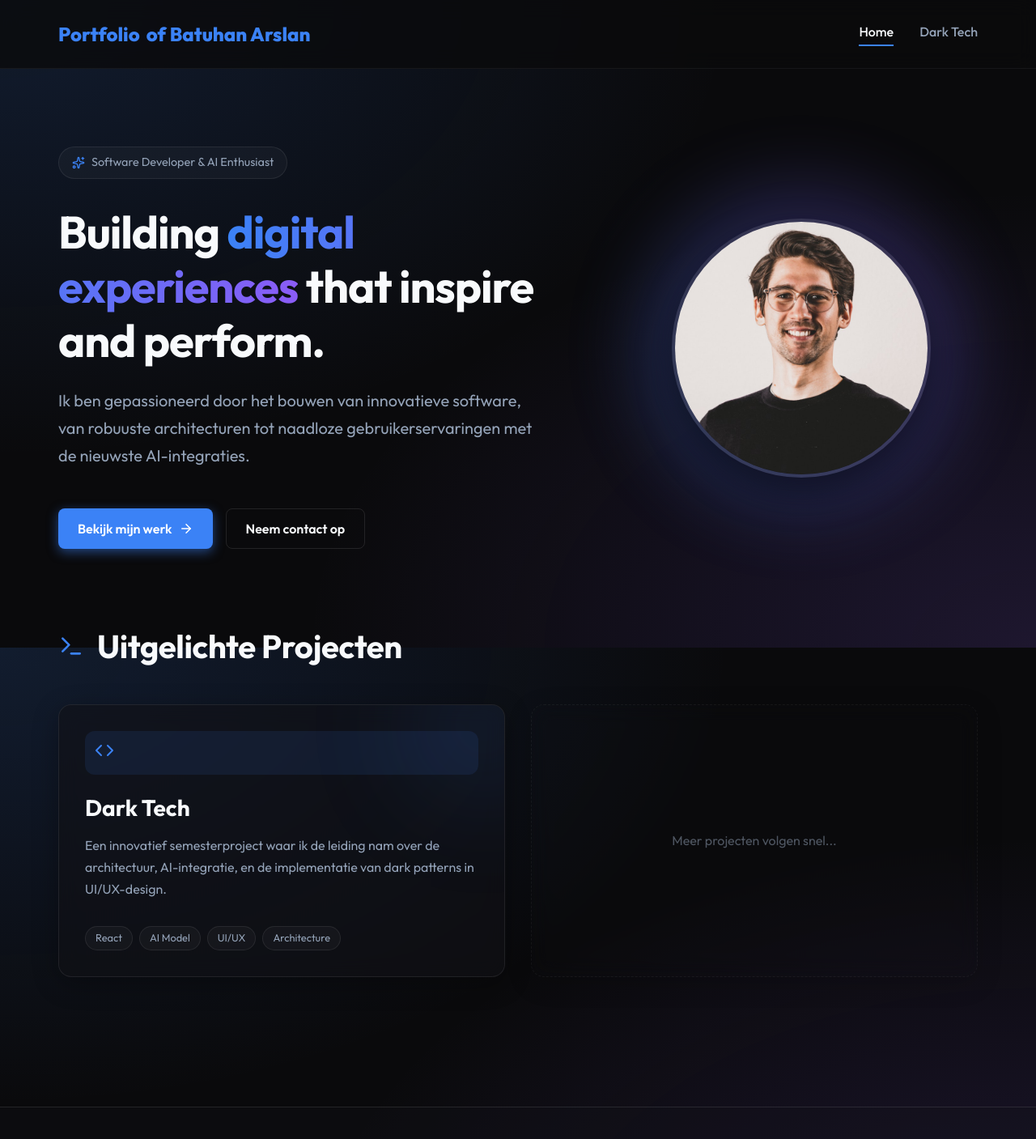
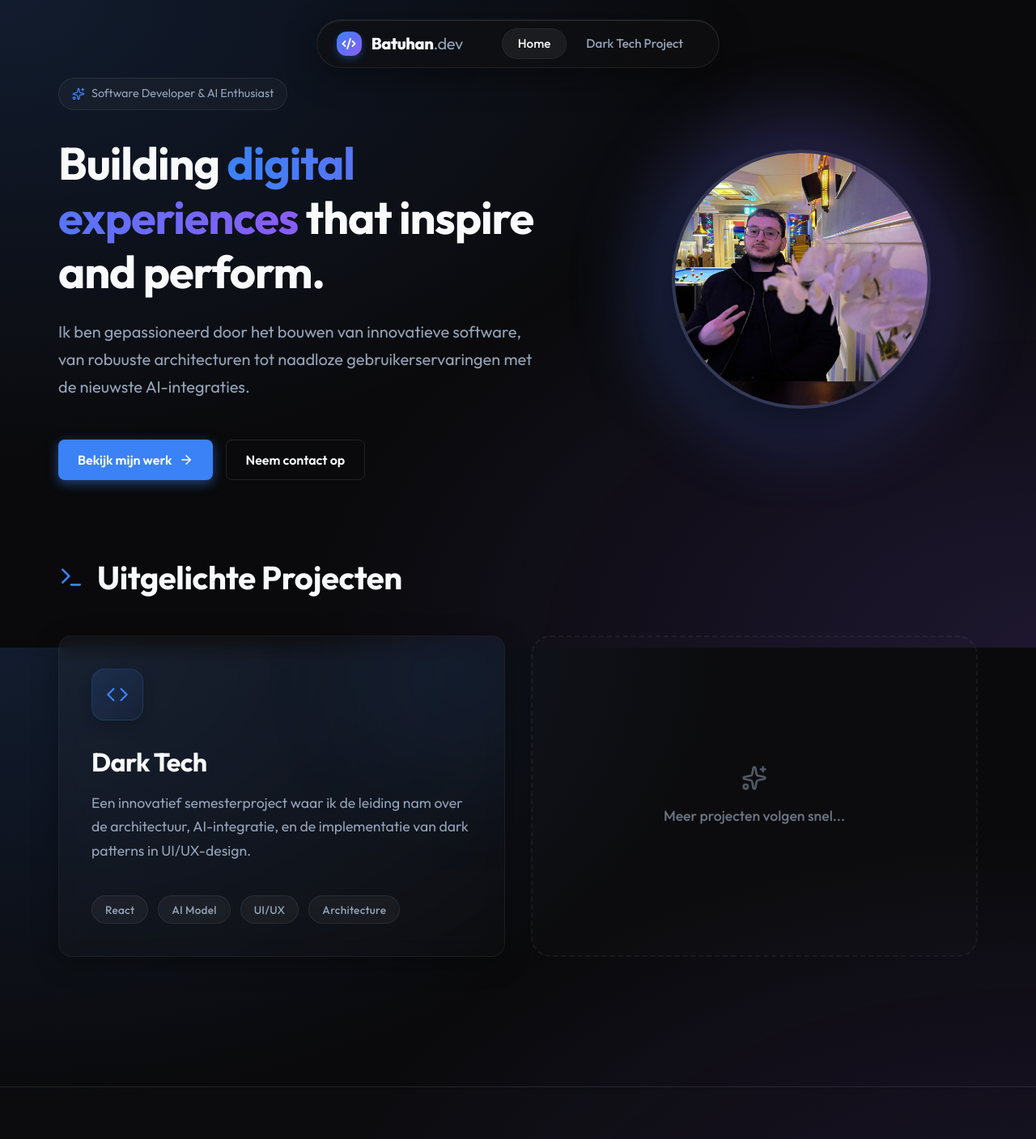
Before and after one commit to Batuhan1420/Batuhan1420.github.io, a React (Vite) app: page / in a window 1280 px wide. Shown: the top 1407 px of the page at 81% size. Built offline with nearby package versions, Linux system fonts and the light colour scheme.

Commit message:
feat: implement interactive profile image gallery and enhance project card UI on home page

```diff
--- a/src/components/Navbar.jsx
+++ b/src/components/Navbar.jsx
@@ -1,56 +1,106 @@
 import { Link, useLocation } from 'react-router-dom';
 import { motion } from 'framer-motion';
+import { Code2 } from 'lucide-react';
 
 const Navbar = () => {
   const location = useLocation();
 
+  const navLinks = [
+    { path: '/', label: 'Home' },
+    { path: '/dark-tech', label: 'Dark Tech Project' }
+  ];
+
   return (
+    <div style={{ position: 'fixed', top: '1.5rem', left: 0, right: 0, zIndex: 1000, display: 'flex', justifyContent: 'center', pointerEvents: 'none' }}>
       <motion.header
-      initial={{ y: -100 }}
-      animate={{ y: 0 }}
-      transition={{ duration: 0.5 }}
+        initial={{ y: -100, opacity: 0 }}
+        animate={{ y: 0, opacity: 1 }}
+        transition={{ duration: 0.6, ease: [0.16, 1, 0.3, 1] }}
         style={{
-        position: 'sticky',
-        top: 0,
-        zIndex: 1000,
-        padding: '1.5rem 0',
-        background: 'rgba(10, 10, 12, 0.8)',
-        backdropFilter: 'blur(12px)',
-        borderBottom: '1px solid rgba(255, 255, 255, 0.05)'
+          pointerEvents: 'auto',
+          background: 'rgba(15, 15, 18, 0.6)',
+          backdropFilter: 'blur(20px)',
+          WebkitBackdropFilter: 'blur(20px)',
+          border: '1px solid rgba(255, 255, 255, 0.08)',
+          borderRadius: '100px',
+          padding: '0.6rem 1.5rem',
+          display: 'flex',
+          alignItems: 'center',
+          gap: '3rem',
+          boxShadow: '0 10px 40px rgba(0, 0, 0, 0.4), inset 0 1px 0 rgba(255, 255, 255, 0.1)'
         }}
       >
-      <div className="container" style={{ display: 'flex', justifyContent: 'space-between', alignItems: 'center' }}>
-        <Link to="/" style={{ fontSize: '1.5rem', fontWeight: '800', display: 'flex', alignItems: 'center', gap: '0.5rem' }}>
-          <span>Portfolio</span>
-          <span style={{ color: 'var(--color-primary)' }}>of Batuhan Arslan</span>
-
-        </Link>
-        <nav style={{ display: 'flex', gap: '2rem' }}>
         <Link
           to="/"
           style={{
-              fontWeight: 500,
-              color: location.pathname === '/' ? 'var(--color-text)' : 'var(--color-text-muted)',
-              borderBottom: location.pathname === '/' ? '2px solid var(--color-primary)' : '2px solid transparent',
-              paddingBottom: '0.25rem'
+            fontSize: '1.25rem',
+            fontWeight: '800',
+            display: 'flex',
+            alignItems: 'center',
+            gap: '0.75rem',
+            letterSpacing: '-0.02em',
+            color: 'var(--color-text)',
+            textDecoration: 'none'
           }}
         >
-            Home
+          <div style={{
+            background: 'linear-gradient(135deg, var(--color-primary), var(--color-accent))',
+            padding: '0.4rem',
+            borderRadius: '12px',
+            display: 'flex',
+            alignItems: 'center',
+            justifyContent: 'center',
+            color: 'white',
+            boxShadow: '0 4px 10px rgba(59, 130, 246, 0.3)'
+          }}>
+            <Code2 size={18} strokeWidth={2.5} />
+          </div>
+          <span>Batuhan<span style={{ color: 'var(--color-text-muted)', fontWeight: 400 }}>.dev</span></span>
         </Link>
+
+        <nav style={{ display: 'flex', gap: '0.25rem' }}>
+          {navLinks.map((link) => {
+            const isActive = location.pathname === link.path;
+            return (
               <Link
-            to="/dark-tech"
+                key={link.path}
+                to={link.path}
                 style={{
+                  position: 'relative',
                   fontWeight: 500,
-              color: location.pathname === '/dark-tech' ? 'var(--color-text)' : 'var(--color-text-muted)',
-              borderBottom: location.pathname === '/dark-tech' ? '2px solid var(--color-primary)' : '2px solid transparent',
-              paddingBottom: '0.25rem'
+                  fontSize: '0.95rem',
+                  padding: '0.5rem 1.25rem',
+                  borderRadius: '100px',
+                  color: isActive ? 'var(--color-text)' : 'var(--color-text-muted)',
+                  transition: 'color 0.3s ease',
+                  textDecoration: 'none',
+                  zIndex: 1
                 }}
               >
-            Dark Tech
+                {isActive && (
+                  <motion.div
+                    layoutId="navbar-active"
+                    style={{
+                      position: 'absolute',
+                      top: 0,
+                      left: 0,
+                      right: 0,
+                      bottom: 0,
+                      background: 'rgba(255, 255, 255, 0.06)',
+                      border: '1px solid rgba(255, 255, 255, 0.05)',
+                      borderRadius: '100px',
+                      zIndex: -1
+                    }}
+                    transition={{ type: "spring", stiffness: 300, damping: 30 }}
+                  />
+                )}
+                {link.label}
               </Link>
+            );
+          })}
         </nav>
+      </motion.header>
     </div>
-    </motion.header>
   );
 };
 
--- a/src/pages/Home.jsx
+++ b/src/pages/Home.jsx
@@ -1,8 +1,27 @@
-import { motion } from 'framer-motion';
+import { useState } from 'react';
+import { motion, AnimatePresence } from 'framer-motion';
 import { Link } from 'react-router-dom';
-import { ArrowRight, Code, Sparkles, Terminal } from 'lucide-react';
+import { ArrowRight, Code, Sparkles, Terminal, Camera, X, ChevronLeft, ChevronRight } from 'lucide-react';
 
 const Home = () => {
+  const [isGalleryOpen, setIsGalleryOpen] = useState(false);
+  const [currentImageIndex, setCurrentImageIndex] = useState(0);
+
+  // Zodra je meer eigen foto's hebt (bijv. own_photo2.jpeg), voeg ze hier toe in de lijst!
+  const galleryImages = [
+    "/own_photo.jpeg",
+    "https://images.unsplash.com/photo-1498050108023-c5249f4df085?q=80&w=1200&auto=format&fit=crop", // Placeholder foto 1 (vervang later)
+    "https://images.unsplash.com/photo-1555066931-4365d14bab8c?q=80&w=1200&auto=format&fit=crop"  // Placeholder foto 2 (vervang later)
+  ];
+
+  const nextImage = () => {
+    setCurrentImageIndex((prev) => (prev + 1) % galleryImages.length);
+  };
+
+  const prevImage = () => {
+    setCurrentImageIndex((prev) => (prev - 1 + galleryImages.length) % galleryImages.length);
+  };
+
   const containerVariants = {
     hidden: { opacity: 0 },
     visible: {
@@ -63,14 +82,40 @@ const Home = () => {
             transition={{ duration: 0.8, ease: "easeOut", delay: 0.2 }}
             style={{ flex: '1 1 300px', display: 'flex', justifyContent: 'center' }}
           >
-            <div style={{ position: 'relative', width: '320px', height: '320px' }}>
-               {/* Decorative background glow */}
-               <div className="animate-float" style={{ position: 'absolute', top: '-10%', left: '-10%', right: '-10%', bottom: '-10%', background: 'linear-gradient(45deg, var(--color-primary), var(--color-accent))', borderRadius: '50%', filter: 'blur(50px)', opacity: 0.3, zIndex: 0 }}></div>
-               {/* Image container */}
-               <div style={{ position: 'relative', width: '100%', height: '100%', borderRadius: '50%', overflow: 'hidden', border: '4px solid rgba(255, 255, 255, 0.1)', zIndex: 1, boxShadow: '0 20px 40px rgba(0,0,0,0.5)' }}>
-                 <img src="/profile.jpg" alt="Batuhan Arslan" style={{ width: '100%', height: '100%', objectFit: 'cover' }} />
-               </div>
-            </div>
+            <motion.div
+              style={{ position: 'relative', width: '320px', height: '320px', cursor: 'pointer' }}
+              whileHover="hover"
+              onClick={() => setIsGalleryOpen(true)}
+            >
+              {/* Decorative background glow that expands on hover */}
+              <motion.div
+                className="animate-float"
+                variants={{ hover: { scale: 1.15, opacity: 0.6 } }}
+                transition={{ duration: 0.3 }}
+                style={{ position: 'absolute', top: '-10%', left: '-10%', right: '-10%', bottom: '-10%', background: 'linear-gradient(45deg, var(--color-primary), var(--color-accent))', borderRadius: '50%', filter: 'blur(50px)', opacity: 0.3, zIndex: 0 }}
+              />
+
+              {/* Image container */}
+              <motion.div
+                variants={{ hover: { scale: 1.05 } }}
+                transition={{ duration: 0.4, type: "spring", stiffness: 300 }}
+                style={{ position: 'relative', width: '100%', height: '100%', borderRadius: '50%', overflow: 'hidden', border: '4px solid rgba(255, 255, 255, 0.1)', zIndex: 1, boxShadow: '0 20px 40px rgba(0,0,0,0.5)' }}
+              >
+                <img src="/own_photo.jpeg" alt="Batuhan Arslan" style={{ width: '100%', height: '100%', objectFit: 'cover', objectPosition: '20% center' }} />
+
+                {/* Hover overlay with Camera icon */}
+                <motion.div
+                  variants={{ hover: { opacity: 1 } }}
+                  initial={{ opacity: 0 }}
+                  transition={{ duration: 0.2 }}
+                  style={{ position: 'absolute', inset: 0, background: 'rgba(0,0,0,0.5)', display: 'flex', alignItems: 'center', justifyContent: 'center', color: 'white', backdropFilter: 'blur(3px)' }}
+                >
+                  <motion.div variants={{ hover: { scale: 1, y: 0 } }} initial={{ scale: 0.8, y: 10 }}>
+                    <Camera size={48} strokeWidth={1.5} color="white" />
+                  </motion.div>
+                </motion.div>
+              </motion.div>
+            </motion.div>
           </motion.div>
 
         </div>
@@ -84,35 +129,68 @@ const Home = () => {
           viewport={{ once: true }}
           transition={{ duration: 0.6 }}
         >
-          <h2 style={{ display: 'flex', alignItems: 'center', gap: '1rem', marginBottom: '3rem' }}>
+          <h2 style={{ display: 'flex', alignItems: 'center', gap: '1rem', marginBottom: '3rem', fontSize: '2.5rem' }}>
             <Terminal size={32} color="var(--color-primary)" />
             Uitgelichte Projecten
           </h2>
 
           <div style={{ display: 'grid', gridTemplateColumns: 'repeat(auto-fit, minmax(350px, 1fr))', gap: '2rem' }}>
             {/* Dark Tech Project Card */}
-            <Link to="/dark-tech" style={{ display: 'block' }}>
+            <Link to="/dark-tech" style={{ display: 'block', height: '100%' }}>
               <motion.div
                 className="glass-panel"
-                whileHover={{ y: -10, scale: 1.02 }}
-                transition={{ duration: 0.3 }}
-                style={{ height: '100%', padding: '2rem', display: 'flex', flexDirection: 'column', position: 'relative', overflow: 'hidden' }}
+                whileHover={{ y: -8, scale: 1.01 }}
+                transition={{ duration: 0.3, ease: 'easeOut' }}
+                style={{
+                  height: '100%',
+                  padding: '2.5rem',
+                  display: 'flex',
+                  flexDirection: 'column',
+                  position: 'relative',
+                  overflow: 'hidden',
+                  background: 'linear-gradient(145deg, rgba(255,255,255,0.03) 0%, rgba(255,255,255,0.01) 100%)',
+                  border: '1px solid rgba(255,255,255,0.05)'
+                }}
               >
                 {/* Decorative background blob */}
-                <div style={{ position: 'absolute', top: '-50px', right: '-50px', width: '150px', height: '150px', background: 'var(--color-primary)', borderRadius: '50%', filter: 'blur(80px)', opacity: 0.2 }}></div>
+                <div style={{ position: 'absolute', top: '-50px', right: '-50px', width: '200px', height: '200px', background: 'var(--color-primary)', borderRadius: '50%', filter: 'blur(90px)', opacity: 0.15 }}></div>
 
-                <div style={{ marginBottom: '1.5rem', display: 'inline-block', padding: '0.75rem', background: 'rgba(59, 130, 246, 0.1)', borderRadius: '12px', color: 'var(--color-primary)' }}>
-                  <Code size={24} />
+                {/* Icon wrapper - Fixed stretching */}
+                <div style={{
+                  marginBottom: '2rem',
+                  display: 'flex',
+                  alignItems: 'center',
+                  justifyContent: 'center',
+                  width: '64px',
+                  height: '64px',
+                  background: 'linear-gradient(135deg, rgba(59, 130, 246, 0.15), rgba(59, 130, 246, 0.05))',
+                  border: '1px solid rgba(59, 130, 246, 0.2)',
+                  borderRadius: '16px',
+                  color: 'var(--color-primary)',
+                  boxShadow: '0 8px 16px rgba(0,0,0,0.2)',
+                  alignSelf: 'flex-start' /* Prevents flex column from stretching it */
+                }}>
+                  <Code size={28} />
                 </div>
 
-                <h3 style={{ marginBottom: '1rem', fontSize: '1.75rem' }}>Dark Tech</h3>
-                <p style={{ flex: 1, marginBottom: '2rem' }}>
+                <h3 style={{ marginBottom: '1rem', fontSize: '2rem', fontWeight: '700', letterSpacing: '-0.02em', color: 'var(--color-text)' }}>Dark Tech</h3>
+                <p style={{ flex: 1, marginBottom: '2.5rem', fontSize: '1.1rem', color: 'var(--color-text-muted)', lineHeight: '1.7' }}>
                   Een innovatief semesterproject waar ik de leiding nam over de architectuur, AI-integratie, en de implementatie van dark patterns in UI/UX-design.
                 </p>
 
-                <div style={{ display: 'flex', gap: '0.5rem', flexWrap: 'wrap', marginTop: 'auto' }}>
+                <div style={{ display: 'flex', gap: '0.75rem', flexWrap: 'wrap', marginTop: 'auto' }}>
                   {['React', 'AI Model', 'UI/UX', 'Architecture'].map(tag => (
-                    <span key={tag} style={{ fontSize: '0.8rem', padding: '0.25rem 0.75rem', background: 'var(--color-surface)', border: 'var(--glass-border)', borderRadius: '20px', color: 'var(--color-text-muted)' }}>
+                    <span key={tag} style={{
+                      fontSize: '0.85rem',
+                      fontWeight: '500',
+                      padding: '0.4rem 1rem',
+                      background: 'rgba(255,255,255,0.03)',
+                      border: '1px solid rgba(255,255,255,0.08)',
+                      borderRadius: '100px',
+                      color: 'var(--color-text-muted)',
+                      letterSpacing: '0.02em',
+                      backdropFilter: 'blur(4px)'
+                    }}>
                       {tag}
                     </span>
                   ))}
@@ -121,8 +199,22 @@ const Home = () => {
             </Link>
 
             {/* Placeholder for future projects */}
-            <div className="glass-panel" style={{ height: '100%', padding: '2rem', display: 'flex', flexDirection: 'column', justifyContent: 'center', alignItems: 'center', border: '1px dashed var(--color-border)', background: 'transparent', opacity: 0.5 }}>
-              <p style={{ margin: 0 }}>Meer projecten volgen snel...</p>
+            <div
+              style={{
+                height: '100%',
+                padding: '2.5rem',
+                display: 'flex',
+                flexDirection: 'column',
+                justifyContent: 'center',
+                alignItems: 'center',
+                border: '2px dashed rgba(255,255,255,0.05)',
+                borderRadius: '24px',
+                background: 'rgba(255,255,255,0.01)'
+              }}>
+              <Sparkles size={32} color="var(--color-text-muted)" style={{ marginBottom: '1rem', opacity: 0.5 }} />
+              <p style={{ margin: 0, color: 'var(--color-text-muted)', fontWeight: '500', fontSize: '1.1rem', opacity: 0.7 }}>
+                Meer projecten volgen snel...
+              </p>
             </div>
           </div>
         </motion.div>
```
Also changed, not shown: src/pages/DarkTech.jsx (+15 -16 lines), public/own_photo.jpeg (added), public/profile.jpg (deleted). Lines whose indentation alone changed are shown as unchanged.
